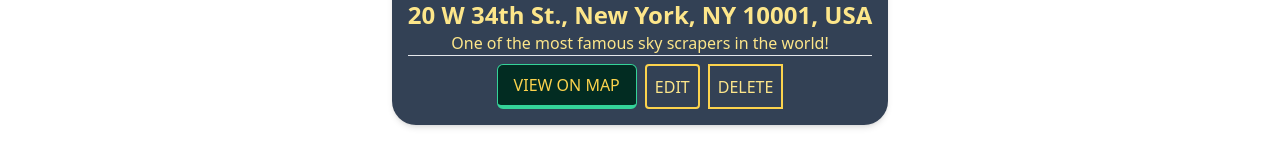
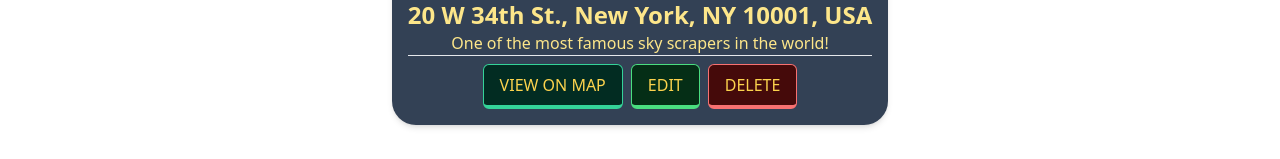
Before and after one commit to R8nDr0p/GenAlpha, a React (Create React App) app in the folder frontend/: page /u1/places in a window 1280 px wide. Shown: the part 421-580 px from the top of the page. Built offline with nearby package versions, Linux system fonts and the light colour scheme.

Commit message:
added a button component and trying out different stylings will use in the future skipping it for now

```diff
--- a/frontend/src/places/components/PlaceItem.js
+++ b/frontend/src/places/components/PlaceItem.js
@@ -23,18 +23,12 @@ function PlaceItem({ image, title, address, description }) {
             <span className="bg-emerald-400 shadow-emerald-400 absolute -top-[150%] left-0 inline-flex w-80 h-[5px] rounded-md opacity-50 group-hover:top-[150%] duration-500 shadow-[0_0_10px_10px_rgba(0,0,0,0.3)]"></span>
             VIEW ON MAP
           </button>
-          <button
-            className={
-              "border-2 border-amber-300 shadow-amber-50 p-2 rounded hover:border-slate-700 hover:shadow-slate-800 hover:bg-emerald-700 hover:text-amber-200"
-            }
-          >
+          <button className="bg-green-950 text-amber-300 border border-green-400 border-b-4 font-medium overflow-hidden relative px-4 py-2 rounded-md hover:brightness-150 hover:border-t-4 hover:border-b active:opacity-75 outline-none duration-300 group">
+            <span className="bg-green-400 shadow-emerald-400 absolute -top-[150%] left-0 inline-flex w-80 h-[5px] rounded-md opacity-50 group-hover:top-[150%] duration-500 shadow-[0_0_10px_10px_rgba(0,0,0,0.3)]"></span>
             EDIT
           </button>
-          <button
-            className={
-              "border-2 border-amber-300 shadow-amber-50 p-2 bg-blend-lighten"
-            }
-          >
+          <button className="bg-red-950 text-amber-300 border border-red-400 border-b-4 font-medium overflow-hidden relative px-4 py-2 rounded-md hover:brightness-150 hover:border-t-4 hover:border-b active:opacity-75 outline-none duration-300 group">
+            <span className="bg-red-400 shadow-emerald-400 absolute -top-[150%] left-0 inline-flex w-80 h-[5px] rounded-md opacity-50 group-hover:top-[150%] duration-500 shadow-[0_0_10px_10px_rgba(0,0,0,0.3)]"></span>
             DELETE
           </button>
         </div>
--- a/frontend/src/places/components/PlaceList.js
+++ b/frontend/src/places/components/PlaceList.js
@@ -28,7 +28,7 @@ function PlaceList({ items }) {
               </div>
             </div>
           </button>
-          <Button to={"/"}>Trial</Button>
+          <Button>Trial</Button>
         </Card>
       </div>
     );
--- a/frontend/src/shared/components/FormElements/Button.js
+++ b/frontend/src/shared/components/FormElements/Button.js
@@ -2,6 +2,17 @@ import React from "react";
 import { Link } from "react-router-dom";
 
 function Button(props) {
+  if (props.href) {
+    return (
+      <a
+        className={`${
+          props.inverse && "bg-transparent border-2 hover:bg-slate-700"
+        } ${props.danger && "bg-red-600 border-b-4 border-b-slate-700"}`}
+      >
+        {props.children}
+      </a>
+    );
+  }
   if (props.to) {
     return (
       <Link
@@ -14,7 +25,11 @@ function Button(props) {
   }
 
   return (
-    <button className={`${props.inverse && "bg-transparent "}`}>
+    <button
+      className={`${
+        props.inverse && "bg-transparent"
+      } py-3 px-6 rounded cursor-pointer bg-[#ff0055]`}
+    >
       {props.children}
     </button>
   );
```
